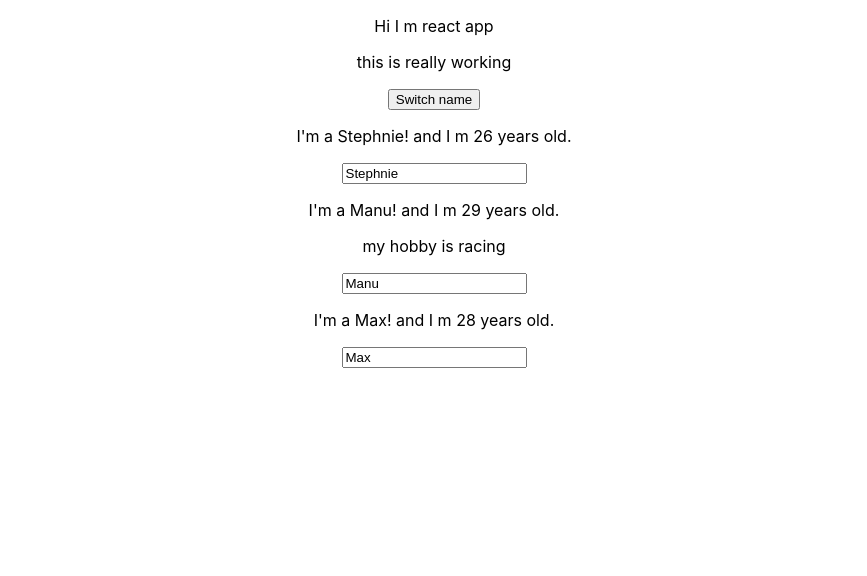
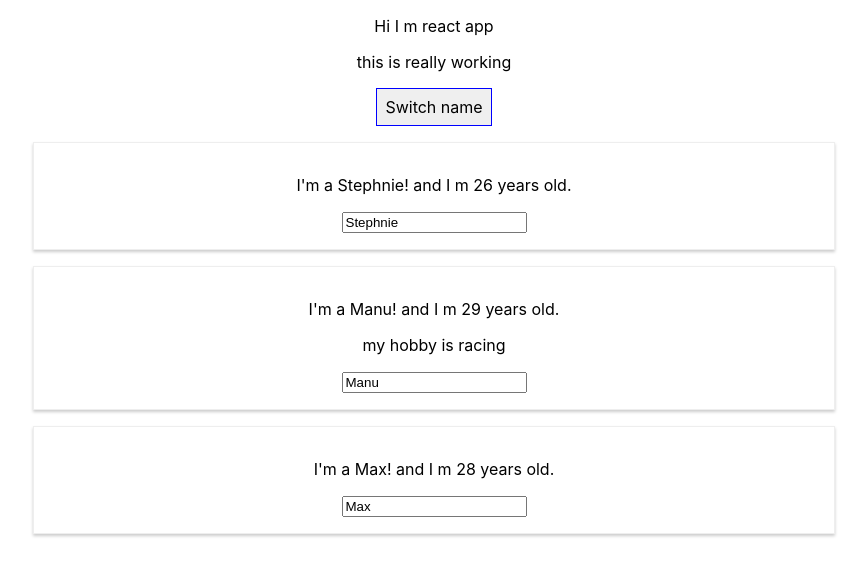
Before and after one commit to divya-kumar-23/react-complete-guide, a React (Create React App) app: page / in a window 1280 px wide. Shown: the top 576 px of the page, without its empty margins (206-1073 px from the left). Built offline with nearby package versions, Linux system fonts and the light colour scheme.

Commit message:
v 47 complete

```diff
--- a/src/App.js
+++ b/src/App.js
@@ -33,6 +33,12 @@
     })
   }
   render() {
+    const style={
+        backgroungColor:'white',
+        font:'inherit',
+        border:'1px solid blue',
+        padding:'8px'
+    };
     return (
       <div className="App">
 
@@ -44,6 +50,7 @@
           this is really working
           </p>
           <button
+          style={style}
           onClick={this.switchNameHandler}>
           Switch name</button>
           <Person
--- /dev/null
+++ b/src/Person/Person.css
@@ -0,0 +1,8 @@
+.Person{
+    width:60%;
+    margin:16px auto;
+    border:1px solid #eee;
+    box-shadow:0 2px 3px #ccc;
+    padding:16px;
+    text-align:center;
+}
--- a/src/Person/Person.js
+++ b/src/Person/Person.js
@@ -1,8 +1,9 @@
-import React from 'react'
+import React from 'react';
+import './Person.css';
 
 const person =(props)=>{
     return (
-    <div>
+    <div className="Person">
     <p onClick={props.click} >  I'm a {props.name}! and I m {props.age} years old.</p>
     <p>{props.children}</p>
     <input type="text" onChange={props.changed} value={props.name} />
```
